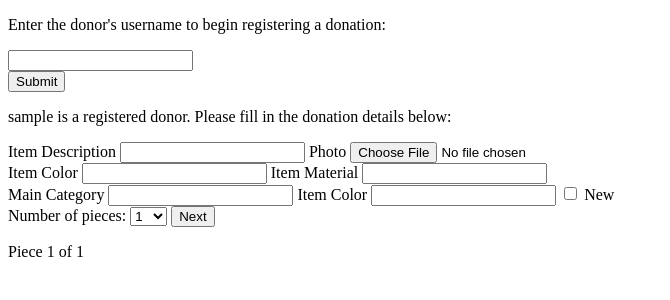
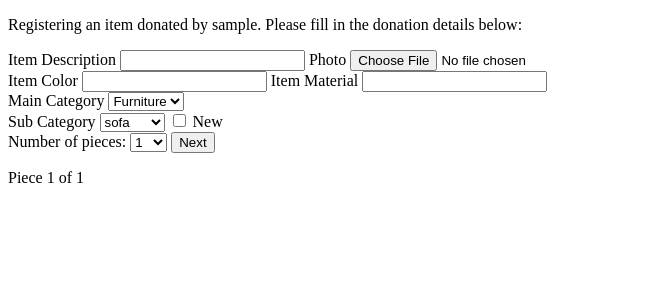
Before and after one commit to maludee/welcomeHomeDB, a Flask app: template welcomehome/templates/donation/accept_donation.html in a window 1280 px wide. Shown: the part 26-326 px from the top of the page, without its empty margins (0-670 px from the left). Run offline with Flask 3, Linux system fonts and the light colour scheme; the template is opened without the code that fills it: most values are stand-ins (such as "Sample title", 1, 10 or a date in 2020).

Commit message:
updating furniture addition ;

```diff
--- a/test_data.sql
+++ b/test_data.sql
@@ -3,7 +3,8 @@
 INSERT INTO Category (mainCategory, subCategory, catNotes)
 VALUES ('furniture', 'sofa', 'sofa furnitures'),
        ('furniture', 'lighting', 'stuff that lets you see'),
-       ("furniture", "chair", "things you sit on");
+       ("furniture", "chair", "things you sit on"),
+       ("artwork", "oil painting", "stuff to look at")
 
 INSERT INTO Item (iDescription, photo, color, isNew, hasPieces, material, mainCategory, subCategory)
 VALUES ('two-piece yellow sofa', NULL, 'yellow', TRUE, TRUE, 'silk', 'furniture', 'sofa'),
--- a/welcomehome/templates/auth/index.html
+++ b/welcomehome/templates/auth/index.html
@@ -9,7 +9,7 @@
   <p><a href="{{url_for('find_item')}}" class="btn btn-primary">Locate an item</a></p>
   <p><a href="{{url_for('find_order')}}" class="btn btn-primary">Locate order details</a></p>
   {% if current_user.role == "staff" %}
-  <p><a href="{{url_for('accept_donation')}}" class="btn btn-primary">Accept Donation</a></p>
+  <p><a href="{{url_for('check_donor')}}" class="btn btn-primary">Accept Donation</a></p>
   {% endif %}
 </div>
 {% endblock %}
--- a/welcomehome/templates/donation/accept_donation.html
+++ b/welcomehome/templates/donation/accept_donation.html
@@ -3,22 +3,12 @@
         {% include 'navbar.html' %}
     </head>
     <body>
-        <p>Enter the donor's username to begin registering a donation: </p>
-        <form action="/accept_donation" method="POST">
-            <input type = "text" name="donor_username" required/></br>
-            <input type = "submit">
-        </form>
-
-        {% if data == [] %}
-        <p>"{{ donor_username }}" is not a registered donor. Please check the username and try again, or register the user as a donor via <a href="{{ url_for('auth.register') }}">user registration</a>. </p>
-        {% endif %}
 
         {% if data %}
-        <p>{{ donor_username }} is a registered donor. Please fill in the donation details below:</p>
+        <p>Registering an item donated by {{ donor_username }}. Please fill in the donation details below:</p>
 
         {% block content %}
         <form action="/accept_donation" method="post">
-            <input type="hidden" name="donor_username" value="{{ donor_username }}">
             <!-- TODO: max characters for item description? -->
             <label for="item_description">Item Description</label>
             <input name="item_description" id="item_description" required>
@@ -33,18 +23,50 @@
             <label for="material">Item Material</label>
             <input name="material" id="material" required></br>
 
-            <label for="mainCategory">Main Category</label>
-            <input name="mainCategory" id="mainCategory" required>
+            <!-- source: https://stackoverflow.com/questions/65908339/change-select-options-based-on-another-selected-option -->
+            <label for="inputGroupSelect01">Main Category</label>
+            <select class="form-select" id="mainCategory" onchange="javascript: dynamicdropdown(this.options[this.selectedIndex].value);" required>
+                <option value="furniture">Furniture</option>
+                <option value="artwork">Artwork</option>
+              </select>
+            </div>
+          </div>
+          <div  class="form-floating">
+            <label for="inputGroupSelect01">Sub Category</label>
+            <select id="genDropdown" class="form-select" id="SubCategory" required>
+            </select>
+            <script>
+              function doHTML(list){
+                let string ="";
+                let index = 0;
+                list.forEach(element => {
+                  string += `<option value="sub${index}">${element}</option>`;
 
-            <label for="subCategory">Item Color</label>
-            <input name="subCategory" id="subCategory" required>
+                });
+                return string;
+              }
+              function dynamicdropdown(mainCategory){
+                let subjects1 = ["sofa", "lighting", "chair"];
+                let subjects2 = ["oil painting"];
+                let genDropdown = document.getElementById("genDropdown");
+                if(mainCategory=="furniture"){
+                  genDropdown.innerHTML = doHTML(subjects1);
+                }
+                if(mainCategory=="artwork"){
+                  genDropdown.innerHTML = doHTML(subjects2);
+                }
+              }
+              window.onload = function () {
+                    dynamicdropdown("furniture");
+                };
+            </script>
 
             <!-- source https://medium.com/@muhebollah.diu/understanding-checkbox-behavior-in-html-forms-boolean-vs-string-values-8cc85d116980 -->
             <input type="hidden" name="isNew" value="FALSE">
             <input type="checkbox" name="isNew" value="TRUE"> New </br>
 
             <label for="number_of_pieces">Number of pieces:</label>
-            <select name="number_of_pieces">
+            <select name="number_of_pieces" required>
                 <option value="1">1</option>
                 <option value="2">2</option>
                 <option value="3">3</option>
@@ -71,5 +93,6 @@
         </form>
         {% endif %}
         </form>
+
     </body>
 </html>
```
Also changed, not shown: welcomehome/__init__.py (+34 -5 lines), welcomehome/templates/donation/check_donor.html (added, +17 -0 lines).
